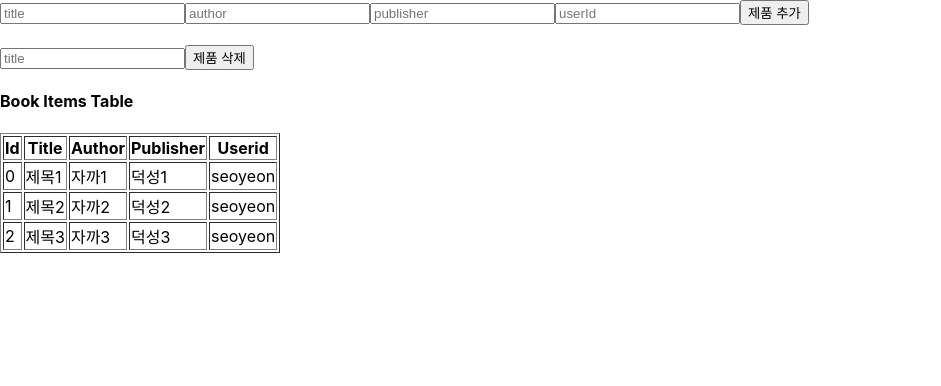
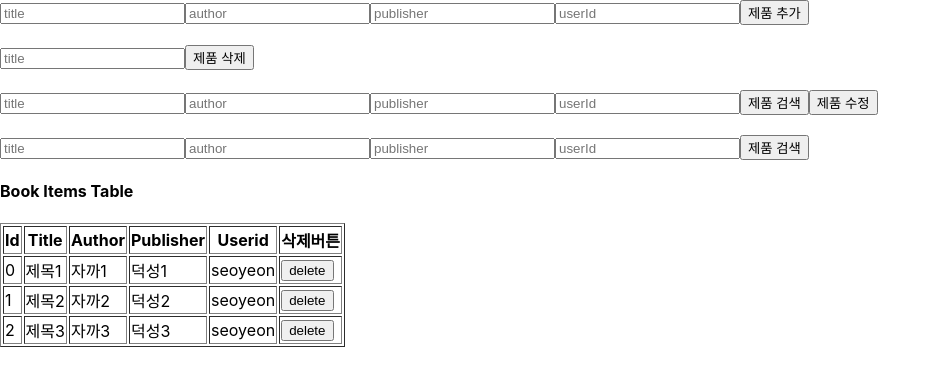
Before and after one commit to seoyeonko/sean-prj-app, a React (Create React App) app: page / in a window 1280 px wide. Shown: the top 386 px of the page, without its empty margins (0-941 px from the left). Built offline with nearby package versions, Linux system fonts and the light colour scheme.

Commit message:
feat: [검색] 완료

```diff
--- a/src/App.js
+++ b/src/App.js
@@ -1,6 +1,8 @@
 import React from 'react';
 import AddBook from './AddBook';
 import DeleteBook from './DeleteBook';
+import UpdateBook from './UpdateBook';
+import ReadBook from './ReadBook';
 import Book from './Book';
 
 class App extends React.Component {
@@ -52,16 +54,47 @@ class App extends React.Component {
     });
   };
 
+  // read: items 배열에 title이 일치하는 것만 저장
+  read = (target) => {
+    const thisItems = this.state.items;
+    console.log('Before Read Items:', this.state.items);
+    const newItems = thisItems.filter((item) => item.title === target.title);
+    // console.log(newItems);
+    return newItems;
+  };
+
+  // update:
+  // update = (target) => {
+  //   const thisItems = this.state.items;
+  //   console.log('Before Read Items:', this.state.items);
+  //   const newItems = thisItems.filter((item) => {
+  //     if (item.title === target.title) {
+  //       item.title = target.title;
+  //       item.author = target.author;
+  //       item.publisher = target.publisher;
+  //       item.userId = target.userId;
+  //     }
+  //     return;
+  //   });
+  //   this.setState({ items: newItems }, () => {
+  //     console.log('After Read Items:', this.state.items);
+  //   });
+  // };
+
   render() {
     var bookItems =
       this.state.items.length > 0 &&
-      this.state.items.map((item, idx) => <Book item={item} key={item.id} />);
+      this.state.items.map((item, _) => <Book item={item} key={item.id} />);
 
     return (
       <div>
         <AddBook add={this.add} />
         <br />
         <DeleteBook delete={this.delete} />
+        <br />
+        <UpdateBook read={this.read} update={this.update} />
+        <br />
+        <ReadBook read={this.read} />
 
         <h4>Book Items Table</h4>
         <table border="1">
@@ -72,6 +105,7 @@ class App extends React.Component {
               <th>Author</th>
               <th>Publisher</th>
               <th>Userid</th>
+              <th>삭제버튼</th>
             </tr>
           </thead>
           <tbody>{bookItems}</tbody>
--- a/src/Book.js
+++ b/src/Book.js
@@ -18,6 +18,9 @@ class Book extends React.Component {
         <td>{item.author}</td>
         <td>{item.publisher}</td>
         <td>{item.userId}</td>
+        <td>
+          <button>delete</button>
+        </td>
       </tr>
     );
   }
--- /dev/null
+++ b/src/ReadBook.js
@@ -0,0 +1,72 @@
+import React from 'react';
+
+class ReadBook extends React.Component {
+  constructor(props) {
+    super(props);
+    this.state = {
+      item: {
+        title: '',
+        author: '',
+        publisher: '',
+        userId: '',
+      },
+    };
+    this.read = props.read;
+  }
+
+  readEventHandler = () => {
+    console.log('read btn click!');
+    const target = this.read(this.state.item);
+
+    const title_input = document.querySelector('.read_title');
+    const author_input = document.querySelector('.read_author');
+    const publisher_input = document.querySelector('.read_publisher');
+    const userId_input = document.querySelector('.read_userId');
+
+    title_input.value = target[0].title;
+    author_input.value = target[0].author;
+    publisher_input.value = target[0].publisher;
+    userId_input.value = target[0].userId;
+  };
+
+  onTitleInputChange = (e) => {
+    const thisItem = this.state.item;
+    thisItem.title = e.target.value;
+    this.setState({ item: thisItem });
+    // console.log(thisItem);
+  };
+
+  render() {
+    return (
+      <div>
+        <input
+          type="text"
+          className="read_title"
+          placeholder="title"
+          onChange={this.onTitleInputChange}
+        />
+        <input
+          type="text"
+          className="read_author"
+          placeholder="author"
+          onChange={this.onAuthorInputChange}
+        />
+        <input
+          type="text"
+          className="read_publisher"
+          placeholder="publisher"
+          onChange={this.onPublisherInputChange}
+        />
+        <input
+          type="text"
+          className="read_userId"
+          placeholder="userId"
+          onChange={this.onUseridInputChange}
+        />
+        <button onClick={this.readEventHandler}>제품 검색</button>
+      </div>
+    );
+  }
+}
+
+export default ReadBook;
--- /dev/null
+++ b/src/UpdateBook.js
@@ -0,0 +1,105 @@
+import React from 'react';
+
+class UpdateBook extends React.Component {
+  constructor(props) {
+    super(props);
+    this.state = {
+      item: {
+        title: '',
+        author: '',
+        publisher: '',
+        userId: '',
+      },
+    };
+    this.read = props.read;
+    this.update = props.update;
+  }
+
+  readEventHandler = () => {
+    console.log('read btn click!');
+    const target = this.read(this.state.item);
+
+    const title_input = document.querySelector('.update_title');
+    const author_input = document.querySelector('.update_author');
+    const publisher_input = document.querySelector('.update_publisher');
+    const userId_input = document.querySelector('.update_userId');
+
+    title_input.value = target[0].title;
+    author_input.value = target[0].author;
+    publisher_input.value = target[0].publisher;
+    userId_input.value = target[0].userId;
+  };
+
+  updateEventHandler = (e) => {
+    console.log('update btn click!');
+    const thisItem = this.state.item;
+    thisItem.title = e.target.value;
+    thisItem.author = e.target.value;
+    thisItem.publisher = e.target.value;
+    thisItem.userId = e.target.value;
+    this.update(this.state.item);
+  };
+
+  onTitleInputChange = (e) => {
+    const thisItem = this.state.item;
+    thisItem.title = e.target.value;
+    this.setState({ item: thisItem });
+    // console.log(thisItem);
+  };
+
+  onAuthorInputChange = (e) => {
+    const thisItem = this.state.item;
+    thisItem.author = e.target.value;
+    this.setState({ item: thisItem });
+    // console.log(thisItem);
+  };
+
+  onPublisherInputChange = (e) => {
+    const thisItem = this.state.item;
+    thisItem.publisher = e.target.value;
+    this.setState({ item: thisItem });
+    // console.log(thisItem);
+  };
+
+  onUseridInputChange = (e) => {
+    const thisItem = this.state.item;
+    thisItem.userId = e.target.value;
+    this.setState({ item: thisItem });
+    // console.log(thisItem);
+  };
+
+  render() {
+    return (
+      <div>
+        <input
+          type="text"
+          className="update_title"
+          placeholder="title"
+          onChange={this.onTitleInputChange}
+        />
+        <input
+          type="text"
+          className="update_author"
+          placeholder="author"
+          onChange={this.onAuthorInputChange}
+        />
+        <input
+          type="text"
+          className="update_publisher"
+          placeholder="publisher"
+          onChange={this.onPublisherInputChange}
+        />
+        <input
+          type="text"
+          className="update_userId"
+          placeholder="userId"
+          onChange={this.onUseridInputChange}
+        />
+        <button onClick={this.readEventHandler}>제품 검색</button>
+        <button onClick={this.updateEventHandler}>제품 수정</button>
+      </div>
+    );
+  }
+}
+
+export default UpdateBook;
```
